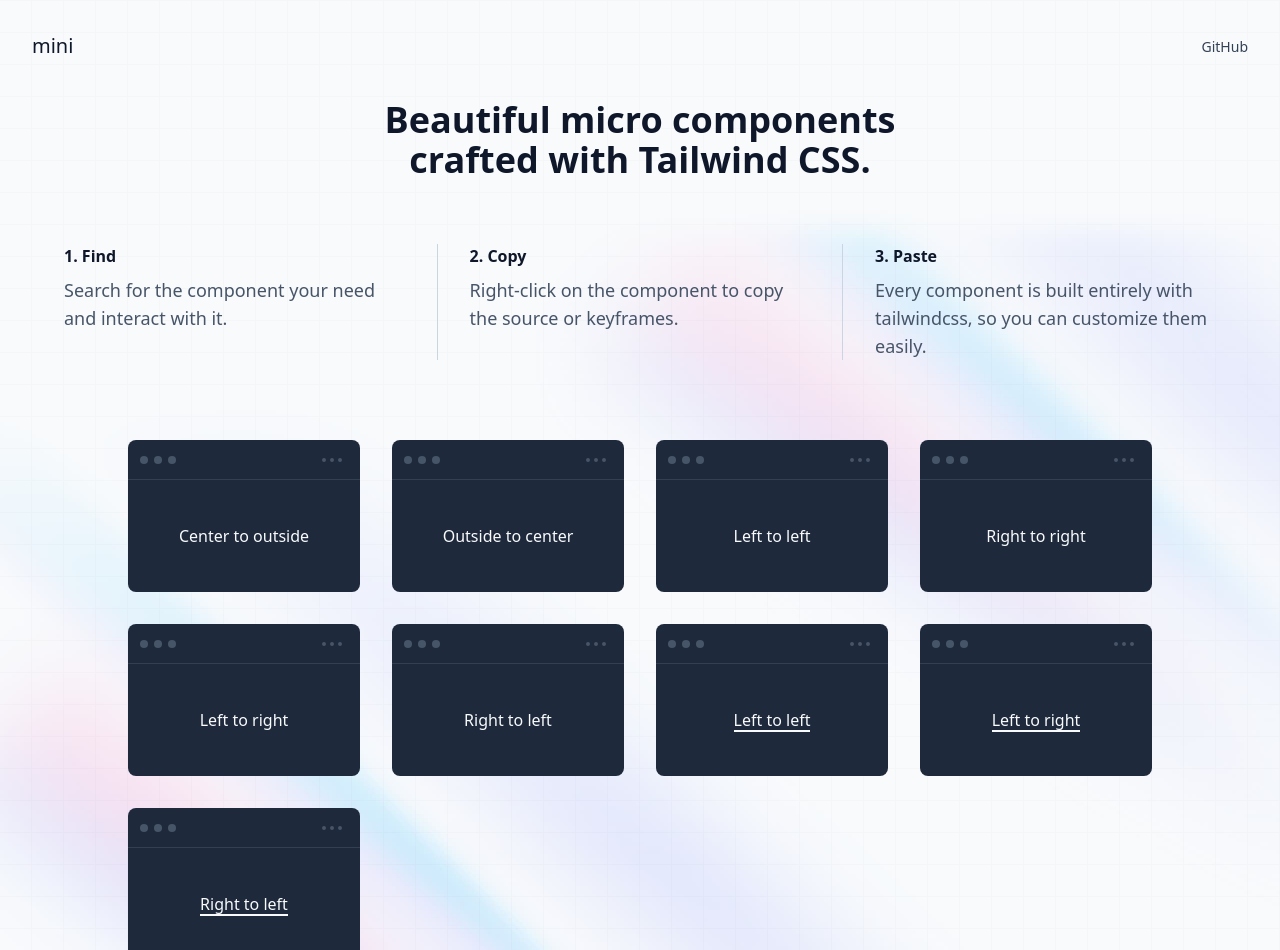
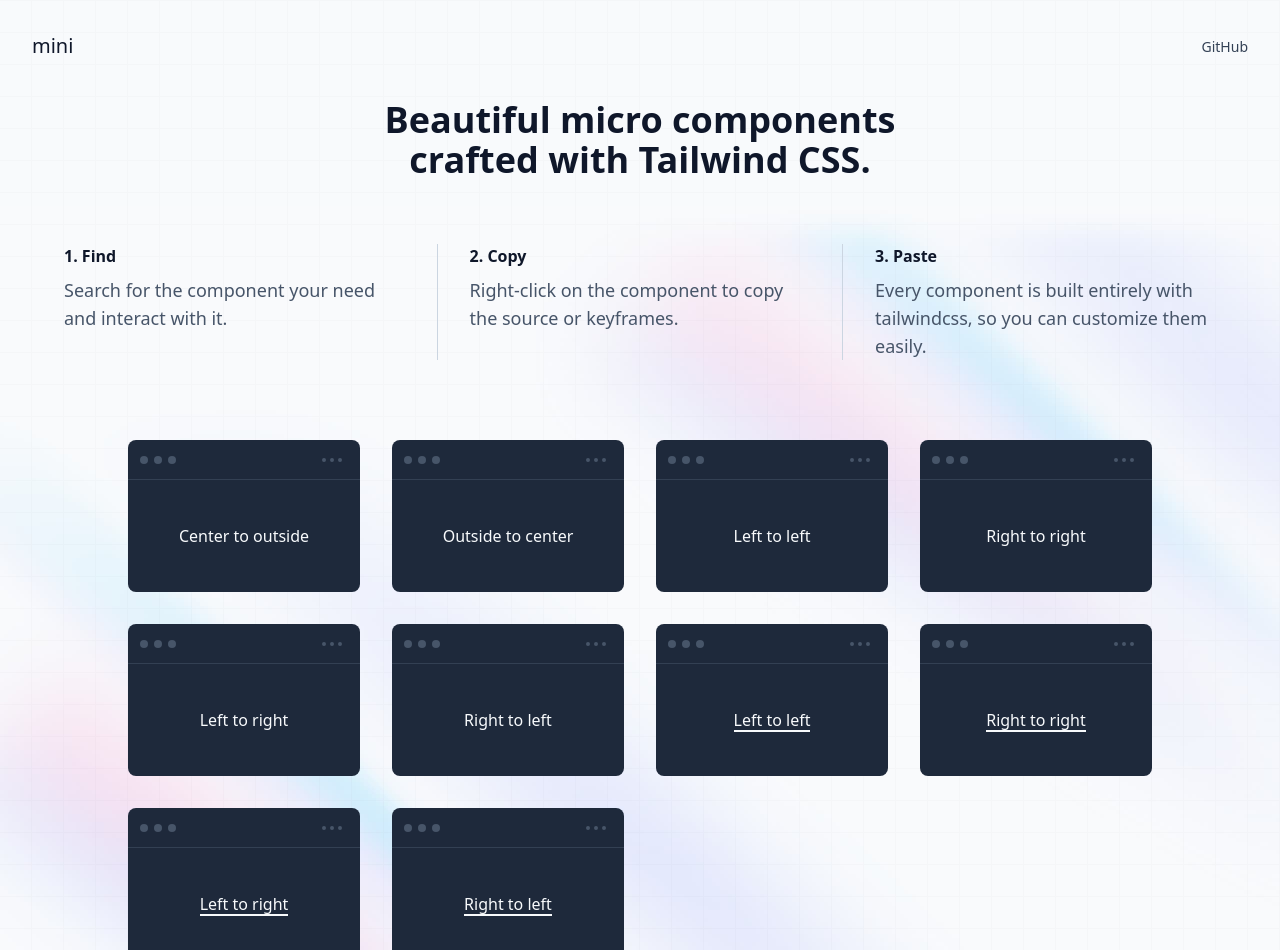
Before and after one commit to codingcodax/mini, a Next.js app: page /components in a window 1280 px wide. Shown: the top 950 px of the page. Built offline with nearby package versions, Linux system fonts and the light colour scheme.

Commit message:
feat(snippets): add link show underline right right

```diff
--- /dev/null
+++ b/src/data/snippets/LinkShowUnderlineRightRight.tsx
@@ -0,0 +1,19 @@
+import type { Snippet } from '~/types/snippet';
+
+const LinkShowUnderlineRightRight: Snippet = {
+  title: 'Link Show Underline Right Right',
+  type: 'link',
+  githubLink:
+    'https://github.com/codingcodax/mini/tree/main/src/data/snippets/LinkShowUnderlineRightRight.tsx',
+  playgroundLink: 'https://play.tailwindcss.com/6n4TIH7fGM',
+  source: (
+    <a
+      className='relative inline-block text-slate-50 after:absolute after:bottom-0 after:left-0 after:h-[2px] after:w-full after:origin-bottom-right after:scale-x-100 after:bg-slate-50 after:transition-transform after:duration-300 after:ease-in-out hover:after:origin-bottom-right hover:after:scale-x-0'
+      href='#'
+    >
+      Right to right
+    </a>
+  ),
+};
+
+export default LinkShowUnderlineRightRight;
--- a/src/data/snippets/index.ts
+++ b/src/data/snippets/index.ts
@@ -7,6 +7,7 @@ import LinkUnderlineRightRight from './LinkUnderlineRightRight';
 import LinkUnderlineLeftRight from './LinkUnderlineLeftRight';
 import LinkUnderlineRightLeft from './LinkUnderlineRightLeft';
 import LinkShowUnderlineLeftLeft from './LinkShowUnderlineLeftLeft';
+import LinkShowUnderlineRightRight from './LinkShowUnderlineRightRight';
 import LinkShowUnderlineLeftRight from './LinkShowUnderlineLeftRight';
 import LinkShowUnderlineRightLeft from './LinkShowUnderlineRightLeft';
 
@@ -18,6 +19,7 @@ const Snippets: Snippet[] = [
   LinkUnderlineLeftRight,
   LinkUnderlineRightLeft,
   LinkShowUnderlineLeftLeft,
+  LinkShowUnderlineRightRight,
   LinkShowUnderlineLeftRight,
   LinkShowUnderlineRightLeft,
 ];
```
